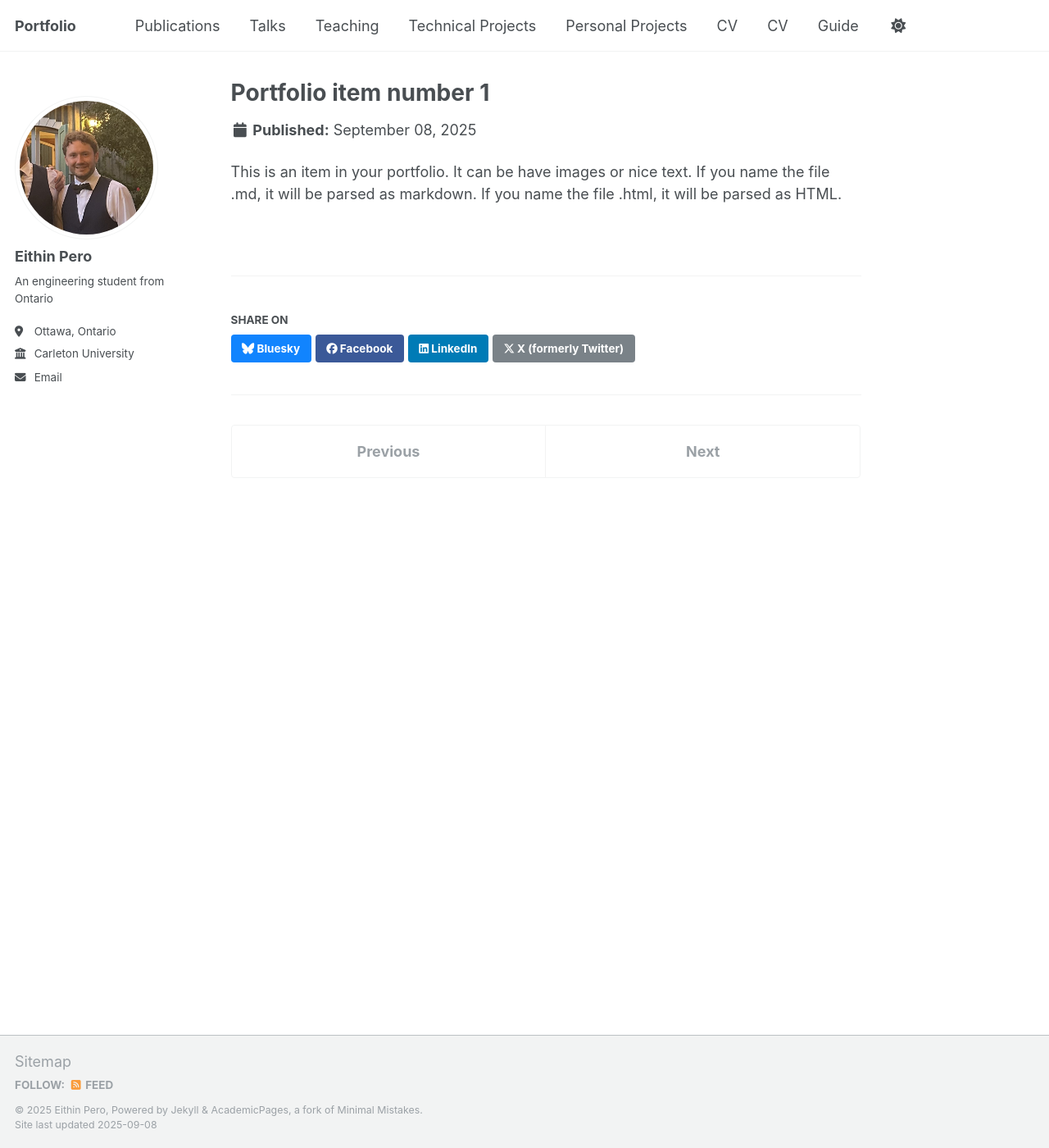
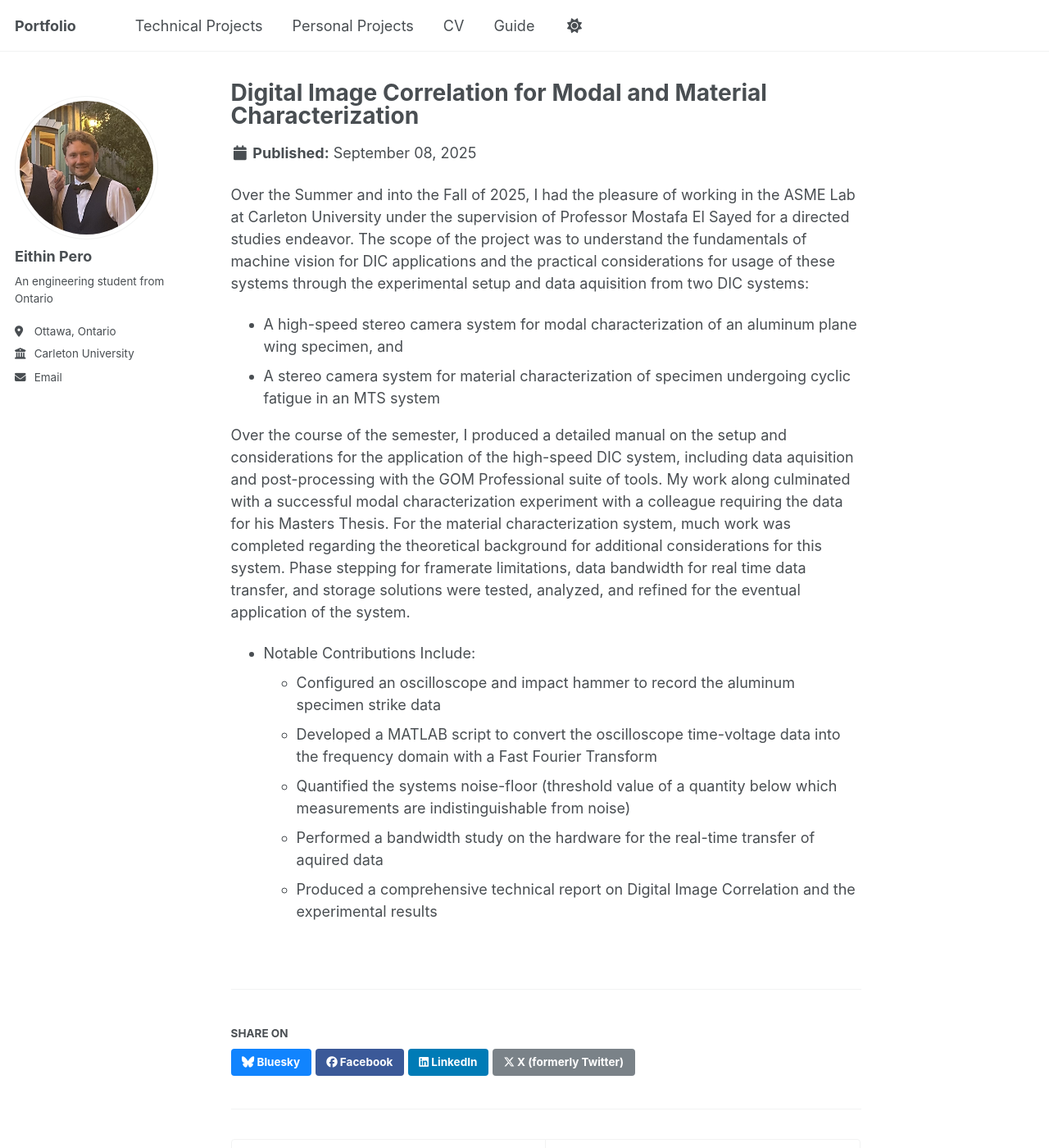
Before and after one commit to EithinP/Portfolio, a Jekyll site: the page built from _portfolio/portfolio-1.md, in a window 1280 px wide and 1400 px high. Shown: the whole window at 82% size. Built offline with Jekyll 4.4.1, drawn with Linux system fonts in a browser that asks for light colours; a script that is not in the unit is left out.

Commit message:
Added DIC to portfolio 1
Also removed talks, publications, and teching

```diff
--- a/_portfolio/portfolio-1.md
+++ b/_portfolio/portfolio-1.md
@@ -1,7 +1,19 @@
 ---
-title: "Portfolio item number 1"
-excerpt: "Short description of portfolio item number 1<br/><img src='/images/500x300.png'>"
+title: "Digital Image Correlation for Modal and Material Characterization"
+excerpt: "Conducted theoretical study for and experimental setup of a high-speed Digital Image Correlation (DIC) system and a low-speed material characterization DIC system in the Aerospace Structures and Material Characterization (ASME) Laboratory at Carleton University <br/><img src='/images/3.2Setup.jpg'>"
 collection: portfolio
 ---
 
-This is an item in your portfolio. It can be have images or nice text. If you name the file .md, it will be parsed as markdown. If you name the file .html, it will be parsed as HTML.
+Over the Summer and into the Fall of 2025, I had the pleasure of working in the ASME Lab at Carleton University under the supervision of Professor Mostafa El Sayed for a directed studies endeavor. The scope of the project was to understand the fundamentals of machine vision for DIC applications and the practical considerations for usage of these systems through the experimental setup and data aquisition from two DIC systems:
+* A high-speed stereo camera system for modal characterization of an aluminum plane wing specimen, and
+* A stereo camera system for material characterization of specimen undergoing cyclic fatigue in an MTS system
+
+Over the course of the semester, I produced a detailed manual on the setup and considerations for the application of the high-speed DIC system, including data aquisition and post-processing with the GOM Professional suite of tools. My work along culminated with a successful modal characterization experiment with a colleague requiring the data for his Masters Thesis.
+For the material characterization system, much work was completed regarding the theoretical background for additional considerations for this system. Phase stepping for framerate limitations, data bandwidth for real time data transfer, and storage solutions were tested, analyzed, and refined for the eventual application of the system.
+
+* Notable Contributions Include:
+    * Configured an oscilloscope and impact hammer to record the aluminum specimen strike data
+    * Developed a MATLAB script to convert the oscilloscope time-voltage data into the frequency domain with a Fast Fourier Transform
+    * Quantified the systems noise-floor (threshold value of a quantity below which measurements are indistinguishable from noise)
+    * Performed a bandwidth study on the hardware for the real-time transfer of aquired data
+    * Produced a comprehensive technical report on Digital Image Correlation and the experimental results
```
Also changed, not shown: _data/navigation.yml (+8 -8 lines), images/3.2Setup.jpg (added).
